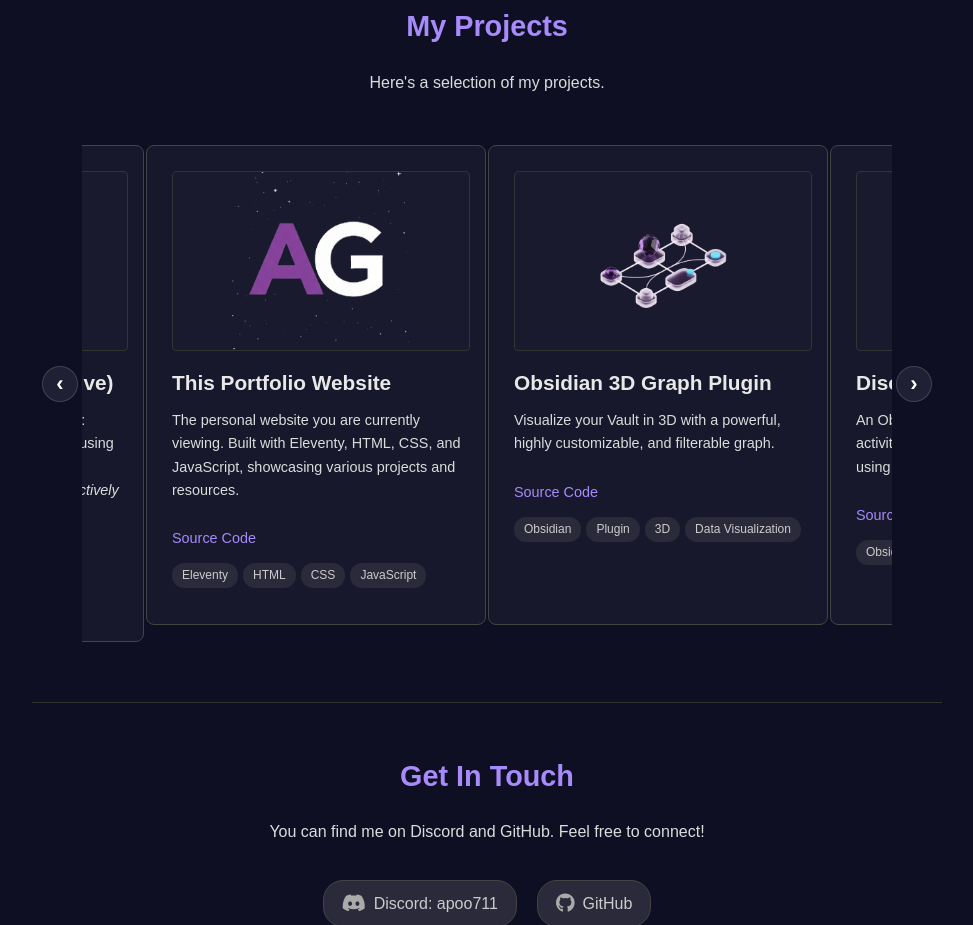
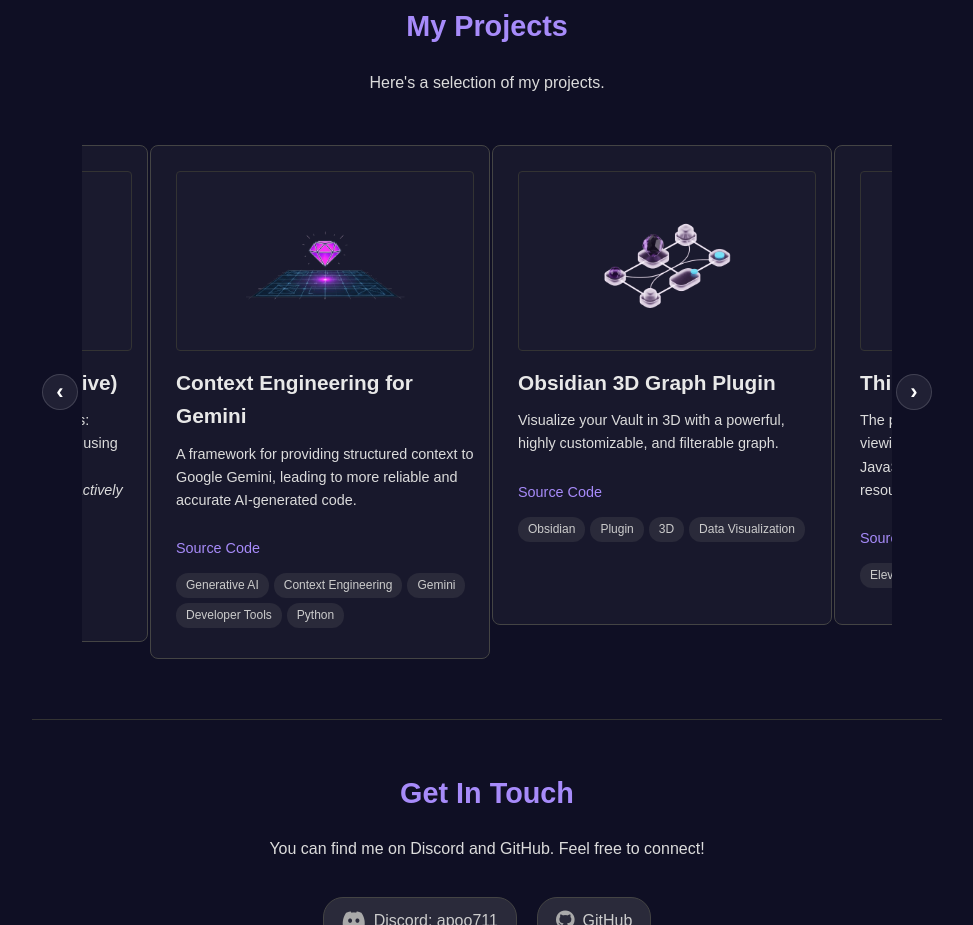
Before and after one commit to Apoo711/apoo711.github.io, an Eleventy site: page src/index.html in a window 1280 px wide. Shown: the part 955-1880 px from the top of the page, without its empty margins (153-1126 px from the left). Built offline with nearby package versions, Linux system fonts and the light colour scheme; Eleventy itself is replaced by a stand-in of ours; files that its build step writes are made by us from their sources; what eleventy-plugin-toc would draw is missing.

Commit message:
New Project

```diff
--- a/src/index.html
+++ b/src/index.html
@@ -149,11 +149,11 @@
         <div class="project-slider-container">
             <div class="project-slider">
                 <div class="project-item">
-                    <img src="/images/favicon-32x32.png" alt="This Portfolio Website" class="project-image">
-                    <h3>This Portfolio Website</h3>
-                    <p>The personal website you are currently viewing. Built with Eleventy, HTML, CSS, and JavaScript, showcasing various projects and resources.</p>
-                    <div class="project-links"><a href="https://github.com/Apoo711/apoo711.github.io" target="_blank" rel="noopener noreferrer">Source Code</a></div>
-                    <div class="project-tags"><span>Eleventy</span><span>HTML</span><span>CSS</span><span>JavaScript</span></div>
+                    <img src="/images/context-engineering-icon.png" alt="Context Engineering for Gemini" class="project-image">
+                    <h3>Context Engineering for Gemini</h3>
+                    <p>A framework for providing structured context to Google Gemini, leading to more reliable and accurate AI-generated code.</p>
+                    <div class="project-links"><a href="https://github.com/Apoo711/context-engineering-gemini" target="_blank" rel="noopener noreferrer">Source Code</a></div>
+                    <div class="project-tags"><span>Generative AI</span><span>Context Engineering</span><span>Gemini</span><span>Developer Tools</span><span>Python</span></div>
                 </div>
                 <div class="project-item">
                     <img src="/images/3d-graph-plugin-icon.png" alt="Obsidian 3D Graph Plugin" class="project-image">
@@ -161,6 +161,13 @@
                     <p>Visualize your Vault in 3D with a powerful, highly customizable, and filterable graph.</p>
                     <div class="project-links"><a href="https://github.com/Apoo711/obsidian-3d-graph" target="_blank" rel="noopener noreferrer">Source Code</a></div>
                     <div class="project-tags"><span>Obsidian</span><span>Plugin</span><span>3D</span><span>Data Visualization</span></div>
+                </div>
+                <div class="project-item">
+                    <img src="/images/favicon-32x32.png" alt="This Portfolio Website" class="project-image">
+                    <h3>This Portfolio Website</h3>
+                    <p>The personal website you are currently viewing. Built with Eleventy, HTML, CSS, and JavaScript, showcasing various projects and resources.</p>
+                    <div class="project-links"><a href="https://github.com/Apoo711/apoo711.github.io" target="_blank" rel="noopener noreferrer">Source Code</a></div>
+                    <div class="project-tags"><span>Eleventy</span><span>HTML</span><span>CSS</span><span>JavaScript</span></div>
                 </div>
                 <div class="project-item">
                     <img src="/images/obsidian-discordrpc-preview.png" alt="Obsidian Discord RPC Plugin" class="project-image">
```
Also changed, not shown: src/images/context-engineering-icon.png (added).
